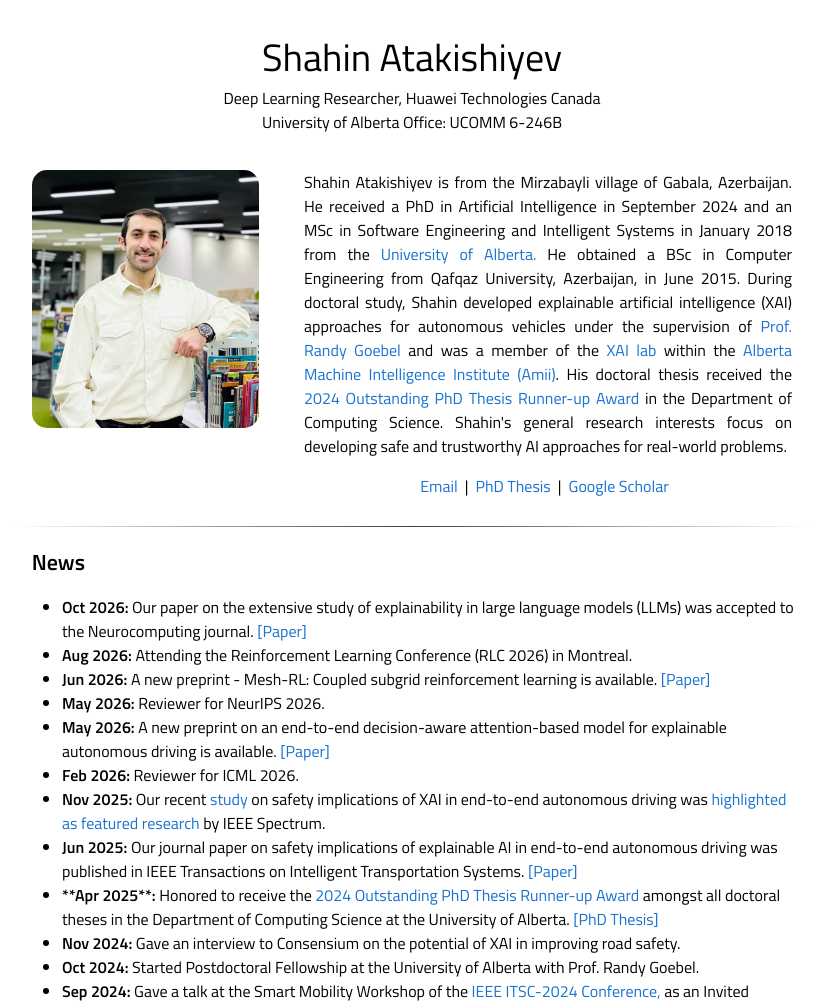
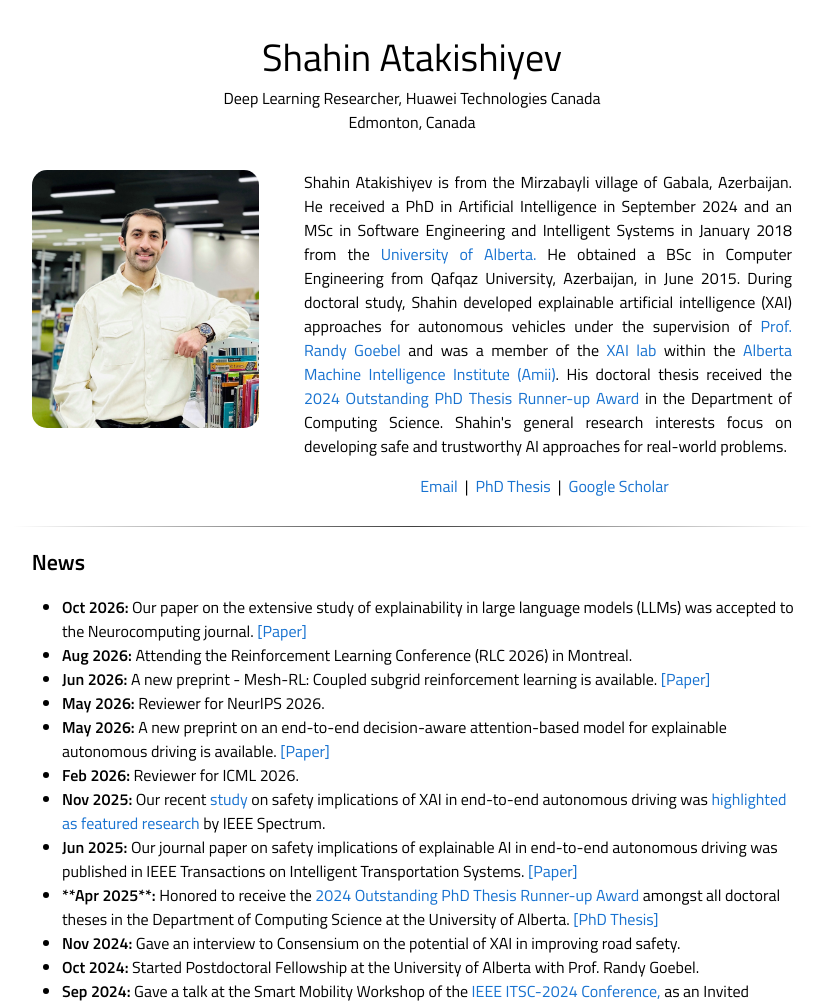
Before and after one commit to shahinatakishiyev/shahinatakishiyev.github.io, a plain HTML site: page index.html in a window 1280 px wide. Shown: the top 1006 px of the page, without its empty margins (228-1052 px from the left). Drawn offline with Linux system fonts and the light colour scheme; a script that the page names is missing.

Commit message:
Change office location to Edmonton, Canada
Updated location details in index.html.

```diff
--- a/index.html
+++ b/index.html
@@ -89,7 +89,7 @@
 
     <pageheading>Shahin Atakishiyev</pageheading><br>
     Deep Learning Researcher, Huawei Technologies Canada <br>
-    University of Alberta Office: UCOMM 6-246B
+    Edmonton, Canada
 
 
     <font id="email" style="display:inline;">
```
